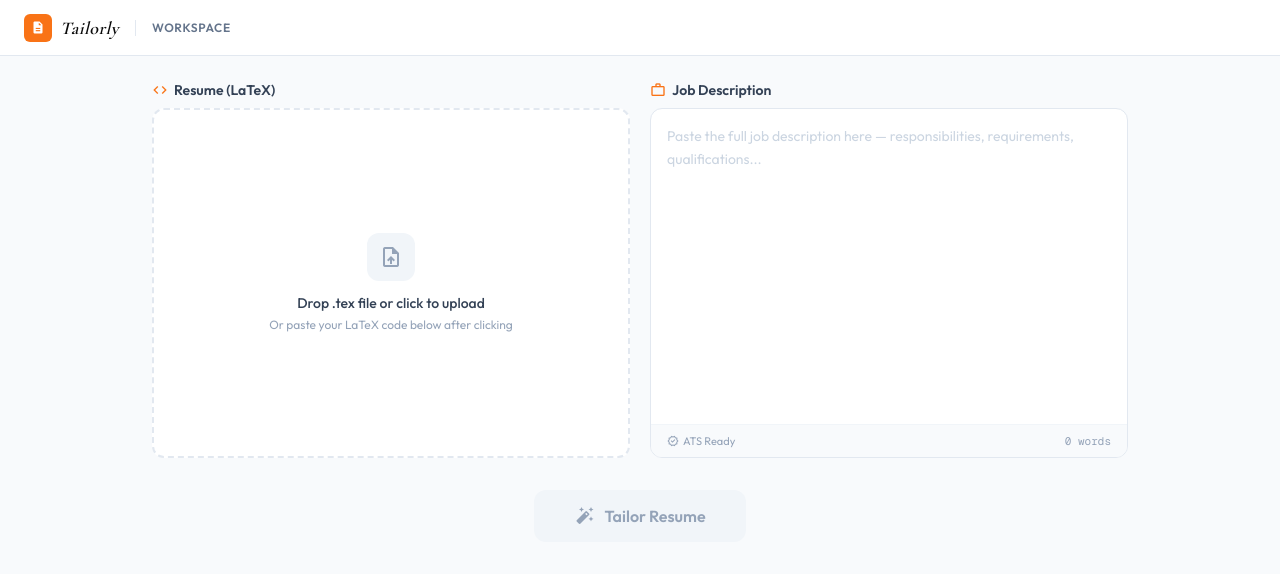
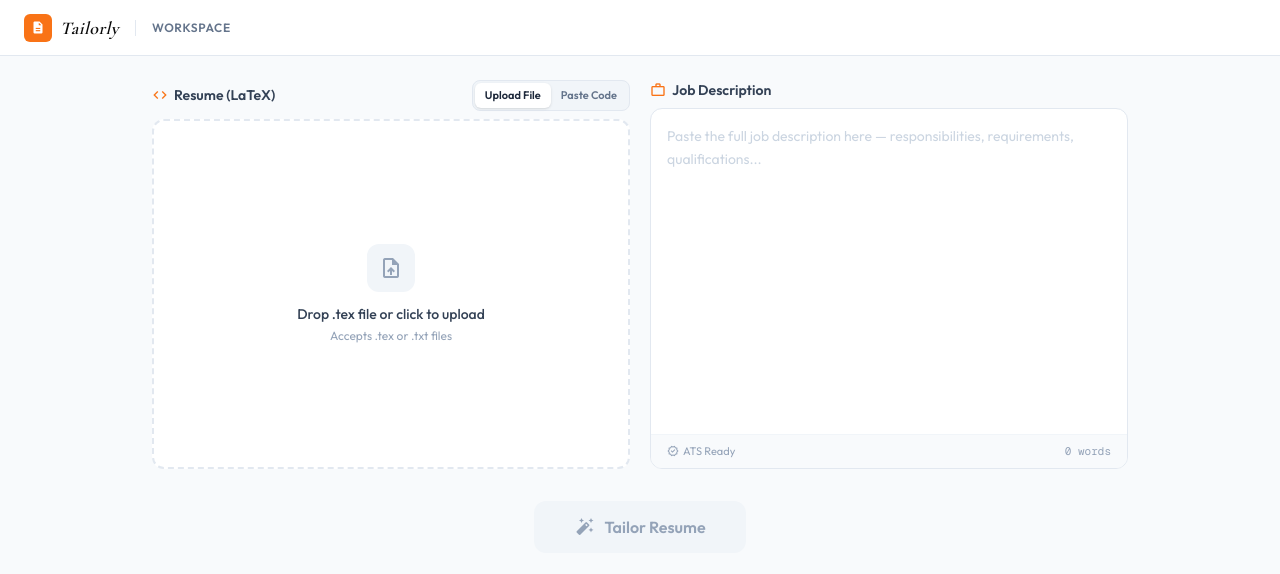
Before and after one commit to Abhinavthakur20/Resume-tailor, a Next.js app: page /app/workspace in a window 1280 px wide. Shown: the top 574 px of the page. Built offline with nearby package versions, Linux system fonts and the light colour scheme.

Commit message:
feat: add global theme styles and InputSection component for LaTeX and job description entry

```diff
--- a/src/app/globals.css
+++ b/src/app/globals.css
@@ -51,6 +51,10 @@
 }
 
 /* ===== BASE ===== */
+html {
+  scroll-behavior: smooth;
+}
+
 body {
   font-family: var(--font-sans);
   background: #ffffff;
--- a/src/components/InputSection.tsx
+++ b/src/components/InputSection.tsx
@@ -12,6 +12,7 @@ interface InputSectionProps {
 export default function InputSection({ latex, jobDescription, onLatexChange, onJDChange }: InputSectionProps) {
   const [isDragging, setIsDragging] = useState(false);
   const [fileName, setFileName] = useState<string | null>(null);
+  const [activeTab, setActiveTab] = useState<"upload" | "paste">("upload");
   const fileRef = useRef<HTMLInputElement>(null);
 
   const jdWords = jobDescription.trim().split(/\s+/).filter(w => w).length;
@@ -33,12 +34,50 @@ export default function InputSection({ latex, jobDescription, onLatexChange, onJ
             <span className="material-symbols-outlined text-primary-500" style={{ fontSize: 16 }}>code</span>
             Resume (LaTeX)
           </label>
+          <div className="flex items-center gap-3">
+            {!latex && (
+              <div className="flex bg-neutral-100 rounded-lg p-0.5 border border-neutral-200">
+                <button
+                  type="button"
+                  onClick={() => setActiveTab("upload")}
+                  className={`text-[11px] font-semibold px-2.5 py-1 rounded-md transition-colors ${
+                    activeTab === "upload"
+                      ? "bg-white text-neutral-800 shadow-sm"
+                      : "text-neutral-500 hover:text-neutral-800"
+                  }`}
+                >
+                  Upload File
+                </button>
+                <button
+                  type="button"
+                  onClick={() => setActiveTab("paste")}
+                  className={`text-[11px] font-semibold px-2.5 py-1 rounded-md transition-colors ${
+                    activeTab === "paste"
+                      ? "bg-white text-neutral-800 shadow-sm"
+                      : "text-neutral-500 hover:text-neutral-800"
+                  }`}
+                >
+                  Paste Code
+                </button>
+              </div>
+            )}
             {latex && (
-            <button onClick={() => { onLatexChange(""); setFileName(null); }} className="text-xs text-neutral-400 hover:text-danger-500 transition-colors">Clear</button>
+              <button
+                onClick={() => {
+                  onLatexChange("");
+                  setFileName(null);
+                  setActiveTab("upload");
+                }}
+                className="text-xs text-neutral-400 hover:text-danger-500 transition-colors"
+              >
+                Clear
+              </button>
             )}
+          </div>
         </div>
 
         {!latex ? (
+          activeTab === "upload" ? (
             <div
               onClick={() => fileRef.current?.click()}
               onDragOver={(e: DragEvent) => { e.preventDefault(); setIsDragging(true); }}
@@ -53,7 +92,7 @@ export default function InputSection({ latex, jobDescription, onLatexChange, onJ
               </div>
               <div className="text-center">
                 <p className="text-sm font-medium text-neutral-700">Drop .tex file or click to upload</p>
-              <p className="text-xs text-neutral-400 mt-1">Or paste your LaTeX code below after clicking</p>
+                <p className="text-xs text-neutral-400 mt-1">Accepts .tex or .txt files</p>
               </div>
               <input ref={fileRef} type="file" accept=".tex,.txt" className="hidden"
                 onChange={(e) => e.target.files?.[0] && readFile(e.target.files[0])} />
@@ -63,7 +102,21 @@ export default function InputSection({ latex, jobDescription, onLatexChange, onJ
               <textarea
                 value={latex}
                 onChange={(e) => onLatexChange(e.target.value)}
-              className="flex-1 p-4 bg-transparent resize-none font-mono text-[13px] leading-relaxed text-neutral-800 placeholder:text-neutral-300"
+                className="flex-1 p-4 bg-transparent resize-none font-mono text-[13px] leading-relaxed text-neutral-800 placeholder:text-neutral-400"
+                placeholder="Paste your LaTeX resume code here..."
+                spellCheck={false}
+              />
+              <div className="px-4 py-2 bg-neutral-50 border-t border-neutral-100 flex items-center justify-end text-[11px] text-neutral-400 font-mono">
+                0 chars
+              </div>
+            </div>
+          )
+        ) : (
+          <div className="flex-1 min-h-[350px] rounded-xl bg-white border border-neutral-200 flex flex-col overflow-hidden transition-all focus-within:border-primary-500 focus-within:ring-2 focus-within:ring-primary-500/10">
+            <textarea
+              value={latex}
+              onChange={(e) => onLatexChange(e.target.value)}
+              className="flex-1 p-4 bg-transparent resize-none font-mono text-[13px] leading-relaxed text-neutral-800 placeholder:text-neutral-400"
               placeholder="Paste your LaTeX resume code here..."
               spellCheck={false}
             />
```
Lines whose indentation alone changed are shown as unchanged.
